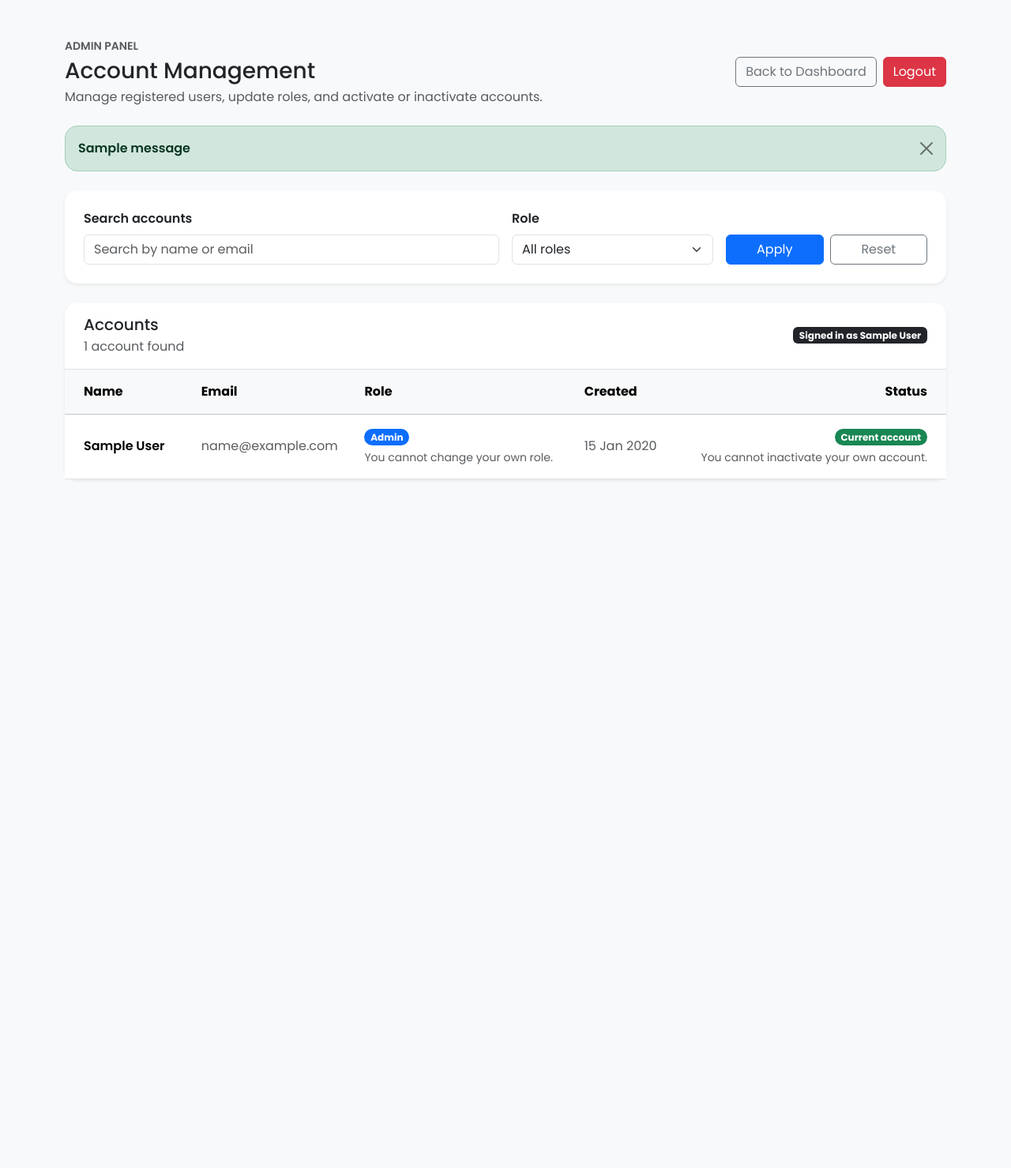
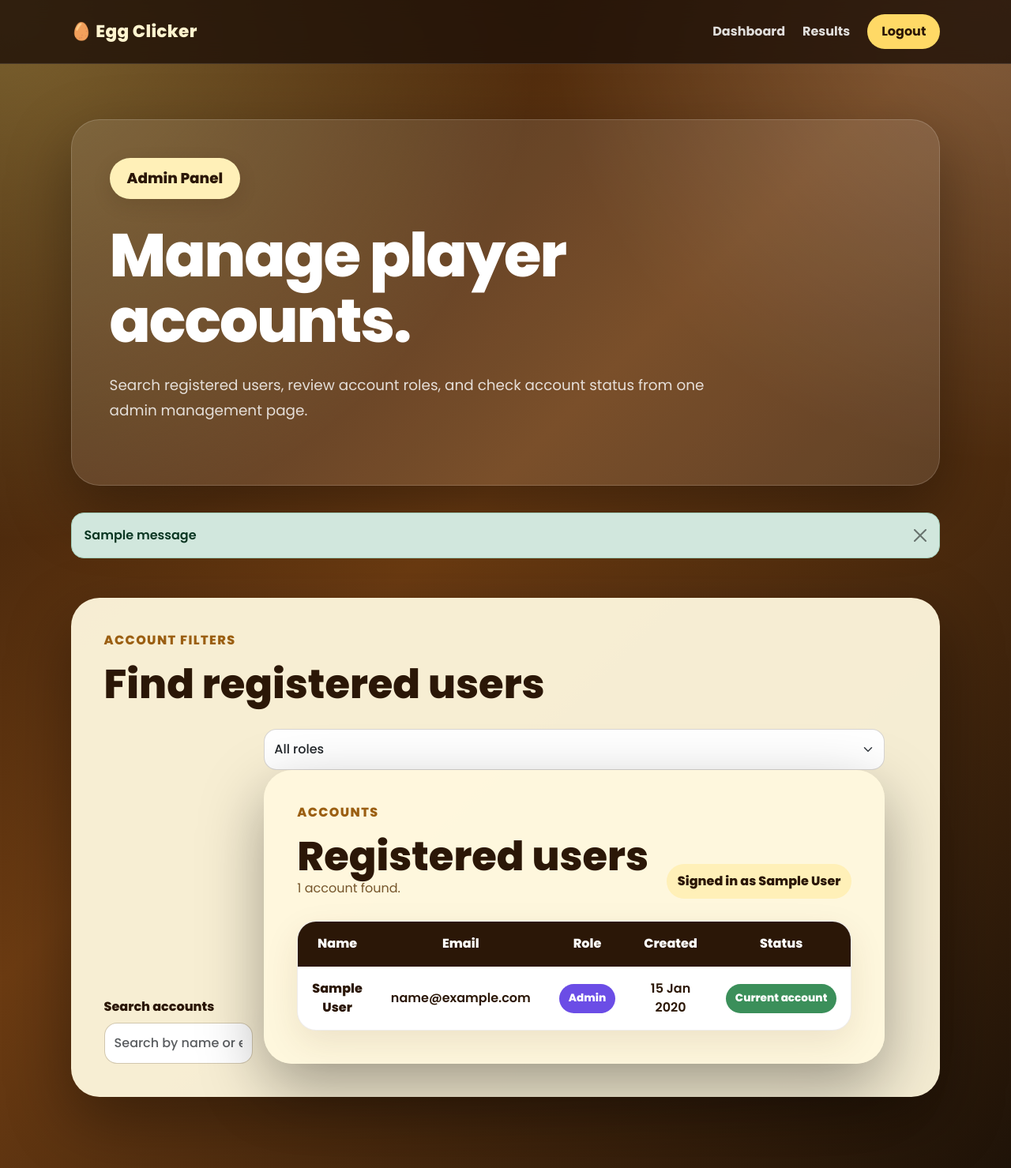
Before and after one commit to audreycxy/Agile_Web_Project, a Flask app: page /admin_accounts in a window 1280 px wide. Shown: the whole page at 79% size. Before the commit the page ends 608 px from the top, so only its background shows below. Run offline with Flask 3, Linux system fonts and the light colour scheme; the visitor is signed in with stand-in values (Sample User, id 1); tables that the repository leaves empty hold one stand-in row (values such as "Sample post"); one stand-in notice (Sample message) is shown.

Commit message:
Redesign admin accounts page with game theme

```diff
--- a/Clicking_Game/static/css/style.css
+++ b/Clicking_Game/static/css/style.css
@@ -781,6 +781,14 @@ a:hover {
   .admin-table-header .btn {
     width: 100%;
   }
+
+  .admin-account-filter-form {
+    grid-template-columns: 1fr;
+  }
+
+  .admin-account-filter-form .btn {
+    width: 100%;
+  }
 }
 
 /* PLAYER DASHBOARD HERO REFINEMENT */
@@ -1006,3 +1014,99 @@ a:hover {
   justify-content: space-between;
   gap: 18px;
 }
+
+/* ADMIN ACCOUNTS PAGE */
+
+.admin-flash-area {
+  display: grid;
+  gap: 12px;
+}
+
+.admin-account-filter-form {
+  display: grid;
+  grid-template-columns: 1.3fr 0.7fr auto auto;
+  gap: 14px;
+  align-items: end;
+}
+
+.admin-signed-in-badge {
+  display: inline-flex;
+  align-items: center;
+  justify-content: center;
+  padding: 10px 14px;
+  color: var(--egg-text-dark);
+  background: var(--egg-cream-soft);
+  border-radius: 999px;
+  font-weight: 800;
+  white-space: nowrap;
+}
+
+.admin-account-table th,
+.admin-account-table td {
+  vertical-align: middle;
+}
+
+.admin-account-name {
+  font-weight: 800 !important;
+}
+
+.admin-pill {
+  display: inline-flex;
+  align-items: center;
+  justify-content: center;
+  padding: 8px 12px;
+  border-radius: 999px;
+  font-size: 0.85rem;
+  font-weight: 800;
+  white-space: nowrap;
+}
+
+.admin-pill-button {
+  border: none;
+}
+
+.admin-pill-primary {
+  color: #ffffff;
+  background: #6b4de6;
+}
+
+.admin-pill-info {
+  color: var(--egg-text-dark);
+  background: #bdeaf7;
+}
+
+.admin-pill-success {
+  color: #ffffff;
+  background: #3b8f5a;
+}
+
+.admin-pill-muted {
+  color: #ffffff;
+  background: #7b7b7b;
+}
+
+.admin-small-note {
+  margin-top: 6px;
+  color: var(--egg-muted-brown);
+  font-size: 0.8rem;
+  font-weight: 600;
+}
+
+.admin-empty-state {
+  padding: 48px 24px;
+  text-align: center;
+  background: #ffffff;
+  border-radius: 24px;
+  border: 1px solid rgba(43, 23, 7, 0.08);
+}
+
+.admin-empty-state h3 {
+  margin-bottom: 8px;
+  color: var(--egg-text-dark);
+  font-weight: 800;
+}
+
+.admin-empty-state p {
+  margin-bottom: 0;
+  color: var(--egg-muted-brown);
+}
--- a/Clicking_Game/templates/admin/admin_accounts.html
+++ b/Clicking_Game/templates/admin/admin_accounts.html
@@ -1,222 +1,176 @@
-<!DOCTYPE html>
+<!doctype html>
 <html lang="en">
-
   <head>
     <!-- Page metadata and external style resources -->
     <meta charset="UTF-8" />
     <meta name="viewport" content="width=device-width, initial-scale=1.0" />
-  <title>Admin Account Management</title>
+    <title>Admin Accounts | Egg Clicker</title>
 
     <!-- Bootstrap and Google Fonts -->
-  <link href="https://cdn.jsdelivr.net/npm/bootstrap@5.3.3/dist/css/bootstrap.min.css" rel="stylesheet">
-  <link rel="preconnect" href="https://fonts.googleapis.com">
-  <link rel="preconnect" href="https://fonts.gstatic.com" crossorigin>
-  <link href="https://fonts.googleapis.com/css2?family=Poppins:wght@400;500;600;700&display=swap" rel="stylesheet">
+    <link
+      href="https://cdn.jsdelivr.net/npm/bootstrap@5.3.3/dist/css/bootstrap.min.css"
+      rel="stylesheet"
+    />
+    <link rel="preconnect" href="https://fonts.googleapis.com" />
+    <link rel="preconnect" href="https://fonts.gstatic.com" crossorigin />
+    <link
+      href="https://fonts.googleapis.com/css2?family=Poppins:wght@400;500;600;700;800&display=swap"
+      rel="stylesheet"
+    />
 
     <!-- Custom CSS file -->
-  <link rel="stylesheet" href="{{ url_for('static', filename='css/style.css') }}">
+    <link
+      rel="stylesheet"
+      href="{{ url_for('static', filename='css/style.css') }}"
+    />
   </head>
 
-<body>
-  <div class="container py-5">
+  <body class="dashboard-page">
+    <!-- Shared game-style navigation bar -->
+    <nav class="game-navbar">
+      <a href="{{ url_for('auth.admin_dashboard') }}" class="game-logo">
+        🥚 Egg Clicker
+      </a>
 
-    <!-- Page header with navigation buttons -->
-    <div class="d-flex flex-column flex-lg-row justify-content-between align-items-lg-center gap-3 mb-4">
-      <div>
-        <p class="text-uppercase text-muted mb-1 small fw-semibold">Admin Panel</p>
-        <h1 class="h3 mb-1">Account Management</h1>
-        <p class="text-muted mb-0">Manage registered users, update roles, and activate or inactivate accounts.</p>
+      <div class="game-nav-links">
+        <a href="{{ url_for('auth.admin_dashboard') }}">Dashboard</a>
+        <a href="{{ url_for('auth.admin_player_results', search=search) }}">
+          Results
+        </a>
+        <a href="{{ url_for('auth.logout') }}" class="nav-signup">Logout</a>
+      </div>
+    </nav>
+
+    <main class="dashboard-layout">
+      <!-- Page header -->
+      <section class="dashboard-hero">
+        <p class="hero-badge">Admin Panel</p>
+
+        <h1>Manage player accounts.</h1>
+
+        <p>
+          Search registered users, review account roles, and check account
+          status from one admin management page.
+        </p>
+      </section>
+
+      <!-- Display flash messages such as success or error notifications -->
+      {% with messages = get_flashed_messages(with_categories=true) %} {% if
+      messages %}
+      <section class="admin-flash-area">
+        {% for category, message in messages %}
+        <div
+          class="alert alert-{{ category }} alert-dismissible fade show"
+          role="alert"
+        >
+          {{ message }}
+          <button
+            type="button"
+            class="btn-close"
+            data-bs-dismiss="alert"
+            aria-label="Close"
+          ></button>
+        </div>
+        {% endfor %}
+      </section>
+      {% endif %} {% endwith %}
+
+      <!-- Search and role filter form -->
+      <section class="dashboard-panel">
+        <div class="dashboard-panel-header">
+          <p class="section-label">Account filters</p>
+          <h2>Find registered users</h2>
         </div>
 
-      <div class="d-flex gap-2">
-        <a href="{{ url_for('auth.admin_dashboard') }}" class="btn btn-outline-secondary">Back to Dashboard</a>
-        <a href="{{ url_for('auth.logout') }}" class="btn btn-danger">Logout</a>
-      </div>
+        <form method="get" class="admin-account-filter-form">
+          <div>
+            <label for="search" class="auth-label">Search accounts</label>
+            <input
+              type="text"
+              class="form-control auth-input"
+              id="search"
+              name="search"
+              value="{{ search }}"
+              placeholder="Search by name or email"
+            />
           </div>
 
-    <!-- Display flash messages such as success or error notifications -->
-    {% with messages = get_flashed_messages(with_categories=true) %}
-    {% if messages %}
-    <div class="mb-4">
-      {% for category, message in messages %}
-      <div class="alert alert-{{ category }} alert-dismissible fade show" role="alert">
-        {{ message }}
-        <button type="button" class="btn-close" data-bs-dismiss="alert" aria-label="Close"></button>
-      </div>
-      {% endfor %}
-    </div>
-    {% endif %}
-    {% endwith %}
+          <div>
+           <select class="form-select auth-input" id="role" name="role">
+              <option value="all" {% if selected_role == 'all' %}selected{% endif %}>
+                All roles
+              </option>
+              <option value="admin" {% if selected_role == 'admin' %}selected{% endif %}>
+                Admin
+              </option>
+              <option value="player" {% if selected_role == 'player' %}selected{% endif %}>
+                Player
+              </option>
+            </select>
 
-    <!-- Search and role filter form for account management -->
-    <div class="card shadow-sm border-0 mb-4">
-      <div class="card-body p-4">
-        <form method="get" class="row g-3 align-items-end">
-          <div class="col-md-6">
-            <label for="search" class="form-label fw-semibold">Search accounts</label>
-            <input type="text" class="form-control" id="search" name="search" value="{{ search }}"
-              placeholder="Search by name or email">
+      <!-- Account table section -->
+      <section class="dashboard-panel">
+        <div class="dashboard-panel-header admin-table-header">
+          <div>
+            <p class="section-label">Accounts</p>
+            <h2>Registered users</h2>
+            <p class="admin-panel-description mb-0">
+              {{ total_accounts }} account{% if total_accounts != 1 %}s{% endif
+              %} found.
+            </p>
           </div>
 
-          <div class="col-md-3">
-            <label for="role" class="form-label fw-semibold">Role</label>
-            <select class="form-select" id="role" name="role">
-              <option value="all" {% if selected_role=='all' %}selected{% endif %}>All roles</option>
-              <option value="admin" {% if selected_role=='admin' %}selected{% endif %}>Admin</option>
-              <option value="player" {% if selected_role=='player' %}selected{% endif %}>Player</option>
-            </select>
-          </div>
-
-          <div class="col-md-3 d-flex gap-2">
-            <button type="submit" class="btn btn-primary w-100">Apply</button>
-            <a href="{{ url_for('auth.admin_accounts') }}" class="btn btn-outline-secondary w-100">Reset</a>
-          </div>
-        </form>
-      </div>
-    </div>
-
-    <!-- Account table section -->
-    <div class="card shadow-sm border-0">
-      <div class="card-body p-0">
-
-        <!-- Summary of account results and current admin information -->
-        <div class="d-flex justify-content-between align-items-center px-4 py-3 border-bottom">
-          <div>
-            <h2 class="h5 mb-1">Accounts</h2>
-            <p class="text-muted mb-0">{{ total_accounts }} account{% if total_accounts != 1 %}s{% endif %} found</p>
-          </div>
-          <span class="badge text-bg-dark">Signed in as {{ name }}</span>
+          <span class="admin-signed-in-badge"> Signed in as {{ name }} </span>
         </div>
 
         {% if accounts %}
-
-        <!-- Responsive table showing all matching user accounts -->
-        <div class="table-responsive">
-          <table class="table align-middle mb-0">
-            <thead class="table-light">
+        <div class="history-table-wrap">
+          <table class="history-table admin-account-table">
+            <thead>
               <tr>
-                <th class="px-4 py-3">Name</th>
-                <th class="py-3">Email</th>
-                <th class="py-3">Role</th>
-                <th class="py-3">Created</th>
-                <th class="py-3 text-end pe-4">Status</th>
+                <th>Name</th>
+                <th>Email</th>
+                <th>Role</th>
+                <th>Created</th>
+                <th>Status</th>
               </tr>
             </thead>
 
             <tbody>
               {% for account in accounts %}
               <tr>
-                <td class="px-4 py-3 fw-semibold">{{ account.name }}</td>
-                <td class="py-3 text-muted">{{ account.email }}</td>
+                <td class="admin-account-name">{{ account.name }}</td>
+                <td>{{ account.email }}</td>
 
                 <!-- Role management dropdown for each account -->
-                <td class="py-3">
-                  {% if account.id == session.get('user_id') %}
-
-                  <!-- Prevent the current admin from changing their own role -->
-                  <span class="badge rounded-pill text-bg-primary">
-                    {{ account.role|capitalize }}
+                <td>
+                  {% if account.role == 'admin' %}
+                  <span class="admin-pill admin-pill-primary">
+                    Admin
                   </span>
-
-                  <div class="small text-muted mt-1">
-                    You cannot change your own role.
-                  </div>
-
                   {% else %}
-
-                  <!-- Allow admins to change another user's role -->
-                  <div class="dropdown">
-                    <button class="badge rounded-pill border-0 dropdown-toggle
-                      {% if account.role == 'admin' %}text-bg-primary{% else %}text-bg-info{% endif %}" type="button"
-                      data-bs-toggle="dropdown" aria-expanded="false">
-                      {{ account.role|capitalize }}
-                    </button>
-
-                    <ul class="dropdown-menu">
-                      <li>
-                        <form method="post" action="{{ url_for('auth.update_account_role', user_id=account.id) }}">
-                          <input type="hidden" name="search" value="{{ search }}">
-                          <input type="hidden" name="selected_role" value="{{ selected_role }}">
-                          <input type="hidden" name="role" value="player">
-
-                          <button type="submit"
-                            class="dropdown-item {% if account.role == 'player' %}active{% endif %}">
+                  <span class="admin-pill admin-pill-info">
                     Player
-                          </button>
-                        </form>
-                      </li>
-
-                      <li>
-                        <form method="post" action="{{ url_for('auth.update_account_role', user_id=account.id) }}">
-                          <input type="hidden" name="search" value="{{ search }}">
-                          <input type="hidden" name="selected_role" value="{{ selected_role }}">
-                          <input type="hidden" name="role" value="admin">
-
-                          <button type="submit" class="dropdown-item {% if account.role == 'admin' %}active{% endif %}">
-                            Admin
-                          </button>
-                        </form>
-                      </li>
-                    </ul>
-                  </div>
+                  </span>
                   {% endif %}
                 </td>
 
-                <td class="py-3 text-muted">{{ account.created_at.strftime('%d %b %Y') }}</td>
+                <td>{{ account.created_at.strftime('%d %b %Y') }}</td>
 
                 <!-- Account status management dropdown -->
-                <td class="py-3 text-end pe-4" style="min-width: 180px;">
+                <td>
                   {% if account.id == session.get('user_id') %}
-
-                  <!-- Prevent the current admin from inactivating their own account -->
-                  <span class="badge rounded-pill text-bg-success">
+                  <span class="admin-pill admin-pill-success">
                     Current account
                   </span>
-
-                  <div class="small text-muted mt-1">
-                    You cannot inactivate your own account.
-                  </div>
-
+                  {% elif account.is_active %}
+                  <span class="admin-pill admin-pill-success">
+                    Active
+                  </span>
                   {% else %}
-
-                  <!-- Allow admins to activate or inactivate other accounts -->
-                  <div class="dropdown">
-                    <button class="badge rounded-pill border-0 dropdown-toggle
-                      {% if account.is_active %}text-bg-success{% else %}text-bg-secondary{% endif %}" type="button"
-                      data-bs-toggle="dropdown" aria-expanded="false">
-                      {% if account.is_active %}
-                      Active
-                      {% else %}
+                  <span class="admin-pill admin-pill-muted">
                     Inactive
-                      {% endif %}
-                    </button>
-
-                    <ul class="dropdown-menu dropdown-menu-end">
-                      <li>
-                        <form method="post" action="{{ url_for('auth.update_account_status', user_id=account.id) }}">
-                          <input type="hidden" name="search" value="{{ search }}">
-                          <input type="hidden" name="selected_role" value="{{ selected_role }}">
-                          <input type="hidden" name="action" value="activate">
-
-                          <button type="submit" class="dropdown-item {% if account.is_active %}active{% endif %}">
-                            Active
-                          </button>
-                        </form>
-                      </li>
-
-                      <li>
-                        <form method="post" action="{{ url_for('auth.update_account_status', user_id=account.id) }}">
-                          <input type="hidden" name="search" value="{{ search }}">
-                          <input type="hidden" name="selected_role" value="{{ selected_role }}">
-                          <input type="hidden" name="action" value="inactivate">
-
-                          <button type="submit" class="dropdown-item {% if not account.is_active %}active{% endif %}">
-                            Inactive
-                          </button>
-                        </form>
-                      </li>
-                    </ul>
-                  </div>
+                  </span>
                   {% endif %}
                 </td>
               </tr>
@@ -228,18 +182,16 @@
         {% else %}
 
         <!-- Empty state shown when no accounts match the search or filter -->
-        <div class="px-4 py-5 text-center">
-          <h3 class="h5">No accounts found</h3>
-          <p class="text-muted mb-0">Try a different search term or reset the filters.</p>
+        <div class="admin-empty-state">
+          <h3>No accounts found</h3>
+          <p>Try a different search term or reset the filters.</p>
         </div>
 
         {% endif %}
-      </div>
-    </div>
-  </div>
+      </section>
+    </main>
 
     <!-- Bootstrap JavaScript for dropdowns and dismissible alerts -->
     <script src="https://cdn.jsdelivr.net/npm/bootstrap@5.3.3/dist/js/bootstrap.bundle.min.js"></script>
   </body>
-
 </html>
```
Lines whose indentation alone changed are shown as unchanged.
